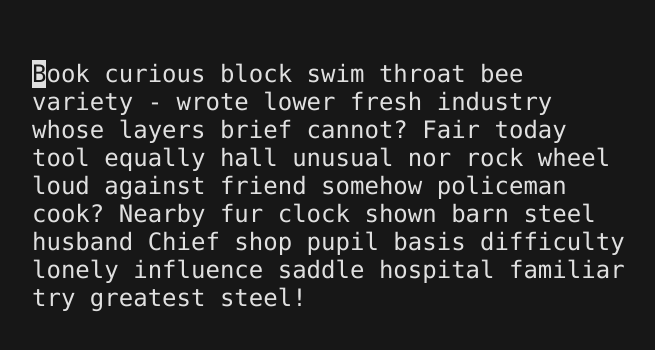
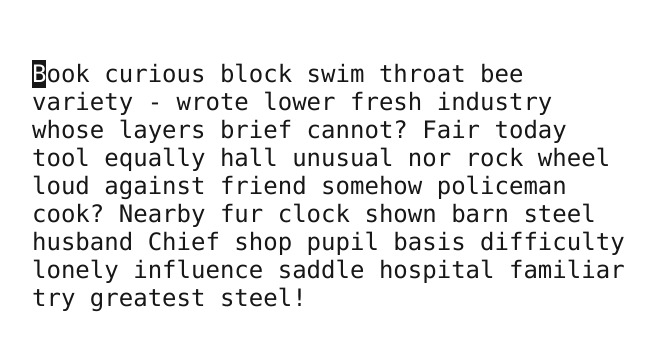
Before and after one commit to jonasgeiler/zacktype, a Svelte app: page / in a window 1280 px wide. Shown: the part 214-564 px from the top of the page, without its empty margins (308-963 px from the left). Built offline with nearby package versions, Linux system fonts and the light colour scheme.

Commit message:
Added light theme if the user prefers

```diff
--- a/src/App.svelte
+++ b/src/App.svelte
@@ -106,6 +106,16 @@
 		--secondary-text-color:      #7f7f7f;
 		--correct-character-color:   #03a9f4;
 		--incorrect-character-color: #f44336;
+	}
+
+	@media (prefers-color-scheme: light) {
+		:root {
+			--background-color:          #ffffff;
+			--primary-text-color:        #171717;
+			--secondary-text-color:      #707070;
+			--correct-character-color:   #2196F3;
+			--incorrect-character-color: #f44336;
+		}
 	}
 
 	body {
```
Also changed, not shown: 1 other file (tests, documents, lock files or other folders).
